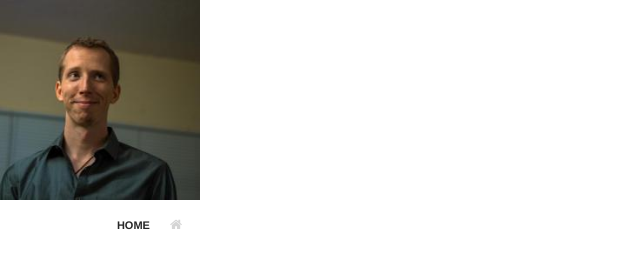
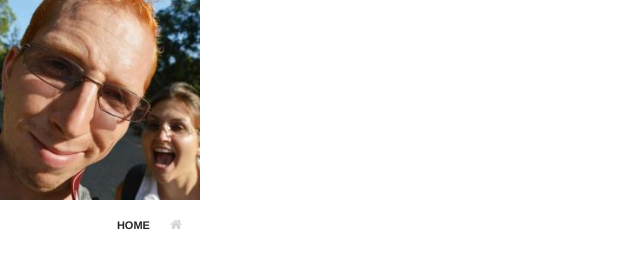
Before and after one commit to danielkrainas/danielkrainas-www, a website: page assets/index.html in a window 1280 px wide. Shown: the whole page, without its empty margins (0-640 px from the left). Drawn offline with nearby package versions, Linux system fonts and the light colour scheme; files that its build step writes are made by us from their sources.

Commit message:
change me pic

```diff
--- a/assets/index.html
+++ b/assets/index.html
@@ -25,7 +25,7 @@
     <header id="nav-content" class="vertical-nav nav-white">
 
         <div class="my-logo">
-            <a href="/"><img src="/images/photo.jpeg" alt="Daniel" /></a>
+            <a href="/"><img src="/images/me2.jpeg" alt="Daniel" /></a>
         </div>
 
         <ul class="menu nav me-nav" main-nav>
```
Also changed, not shown: assets/images/me.jpeg (renamed from assets/images/photo.jpeg), assets/images/me2.jpeg (added).
